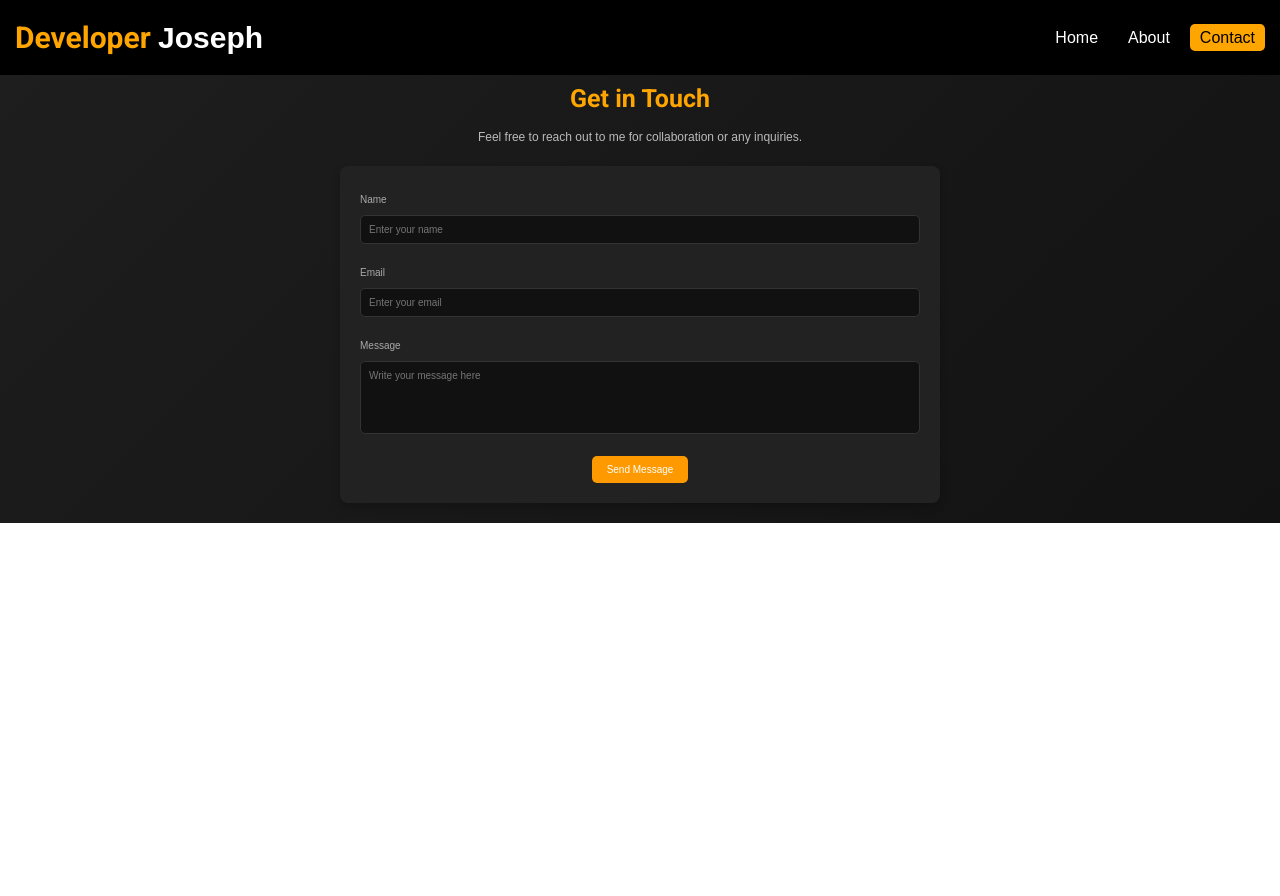
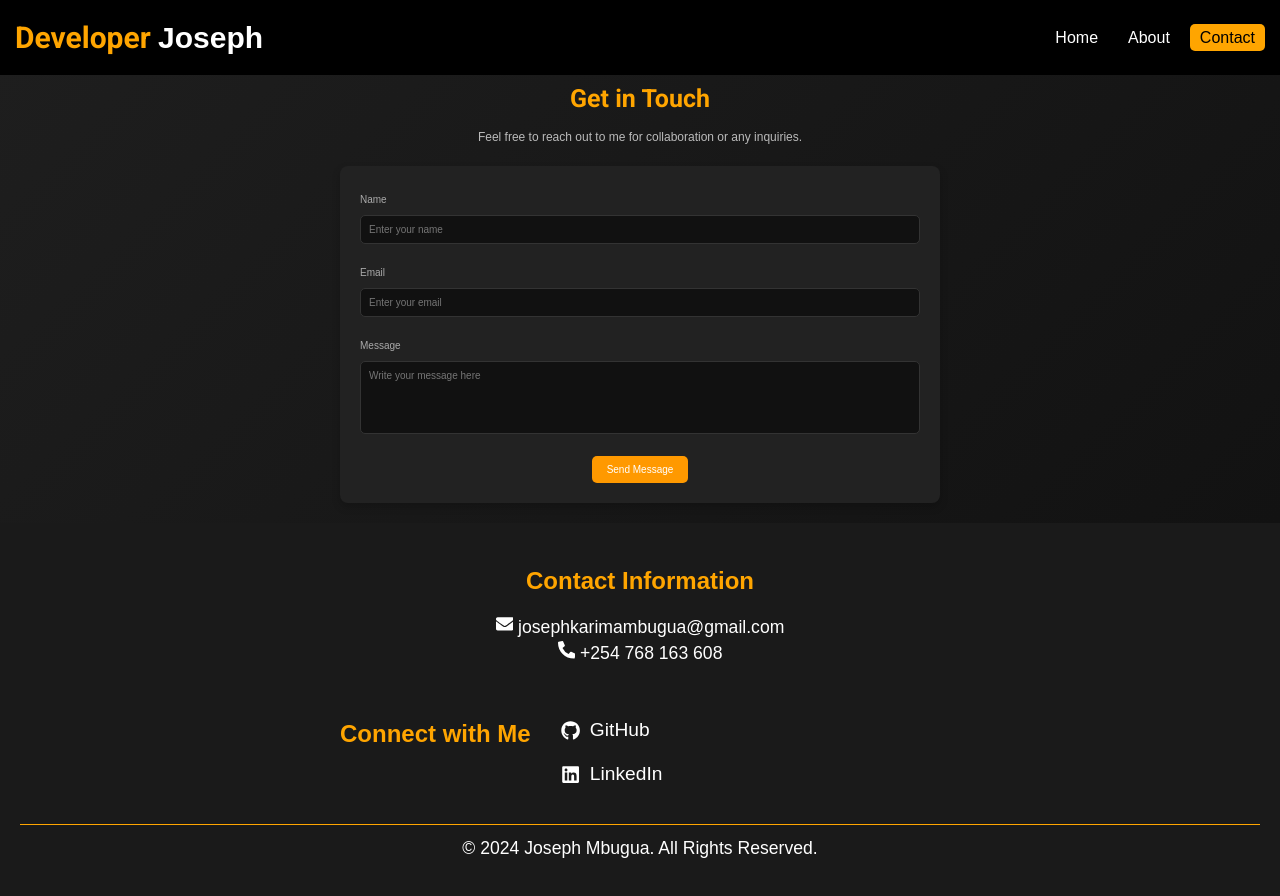
Before and after one commit to Joseh254/Portfolio, a React (Vite) app: page /contact in a window 1280 px wide. Shown: the top 896 px of the page. Before the commit the page ends 800 px from the top, so only its background shows below. Built offline with nearby package versions, Linux system fonts and the light colour scheme.

Commit message:
add footer

```diff
--- a/src/App.jsx
+++ b/src/App.jsx
@@ -9,6 +9,7 @@ import Home from "./PAGES/HOME/Home";
 import About from "./PAGES/ABOUT/About";
 import Contact from "./PAGES/CONTACT/Contact";
 import Navbar from "./COMPONENTS/HEADER/Navbar";
+import Footer from "./COMPONENTS/FOOTER/Footer";
 import "./App.css";
 
 function App() {
@@ -20,6 +21,7 @@ function App() {
         <Route path="/about" element={<About />} />
         <Route path="/contact" element={<Contact />} />
       </Routes>
+      <Footer/>
     </Router>
   );
 }
--- /dev/null
+++ b/src/COMPONENTS/FOOTER/Footer.css
@@ -0,0 +1,59 @@
+/* Footer Styles */
+.footer {
+    background-color: #1a1a1a;
+    color: var(--white-color);
+    padding: 40px 20px;
+    text-align: center;
+    font-family: 'Arial', sans-serif;
+  }
+
+  .footer-container {
+    display: flex;
+    flex-direction: column;
+    align-items: center;
+    gap: 30px;
+  }
+
+  .contact-info, .social-links {
+    width: 100%;
+    max-width: 600px;
+  }
+
+  h4 {
+    font-size: 1.5em;
+    color: var(--primary-color);
+    margin-bottom: 15px;
+  }
+
+  p{
+    font-size: 1.1em;
+    color: var(--white-color);
+    text-decoration: none;
+  }
+
+  .social-links ul {
+    list-style: none;
+    padding: 0;
+  }
+
+  .social-links ul li {
+    margin-bottom: 15px;
+  }
+
+  .social-links ul li a {
+    font-size: 1.2em;
+    display: flex;
+    align-items: center;
+    gap: 10px;
+    color: var(--white-color);
+    transition: color 0.3s ease;
+  }
+
+
+  .footer-bottom {
+    margin-top: 20px;
+    font-size: 1em;
+    color: var(--white-color);
+    border-top: 1px solid var(--primary-color);
+    padding-top: 10px;
+  }
--- /dev/null
+++ b/src/COMPONENTS/FOOTER/Footer.jsx
@@ -0,0 +1,34 @@
+import React from 'react';
+import { FaGithub, FaLinkedin, FaEnvelope, FaPhoneAlt } from 'react-icons/fa'; // React icons
+import './Footer.css'; // CSS for styling
+
+const Footer = () => {
+  return (
+    <footer className="footer">
+      <div className="footer-container">
+        {/* Contact Information */}
+        <div className="contact-info">
+          <h4>Contact Information</h4>
+          <p><FaEnvelope /> <a href="mailto:josephkarimambugua@gmail.com">josephkarimambugua@gmail.com</a></p>
+          <p><FaPhoneAlt /> <a href="tel:+254768163608">+254 768 163 608</a></p>
+        </div>
+
+        {/* Social Links */}
+        <div className="social-links">
+          <h4>Connect with Me</h4>
+          <ul>
+            <li><a href="https://github.com/Joseh254" target="_blank" rel="noopener noreferrer"><FaGithub /> GitHub</a></li>
+            <li><a href="https://www.linkedin.com/in/joseph-mbugua-51a1b5299/" target="_blank" rel="noopener noreferrer"><FaLinkedin /> LinkedIn</a></li>
+          </ul>
+        </div>
+      </div>
+
+      {/* Footer Bottom */}
+      <div className="footer-bottom">
+        <p>&copy; {new Date().getFullYear()} Joseph Mbugua. All Rights Reserved.</p>
+      </div>
+    </footer>
+  );
+};
+
+export default Footer;
```
